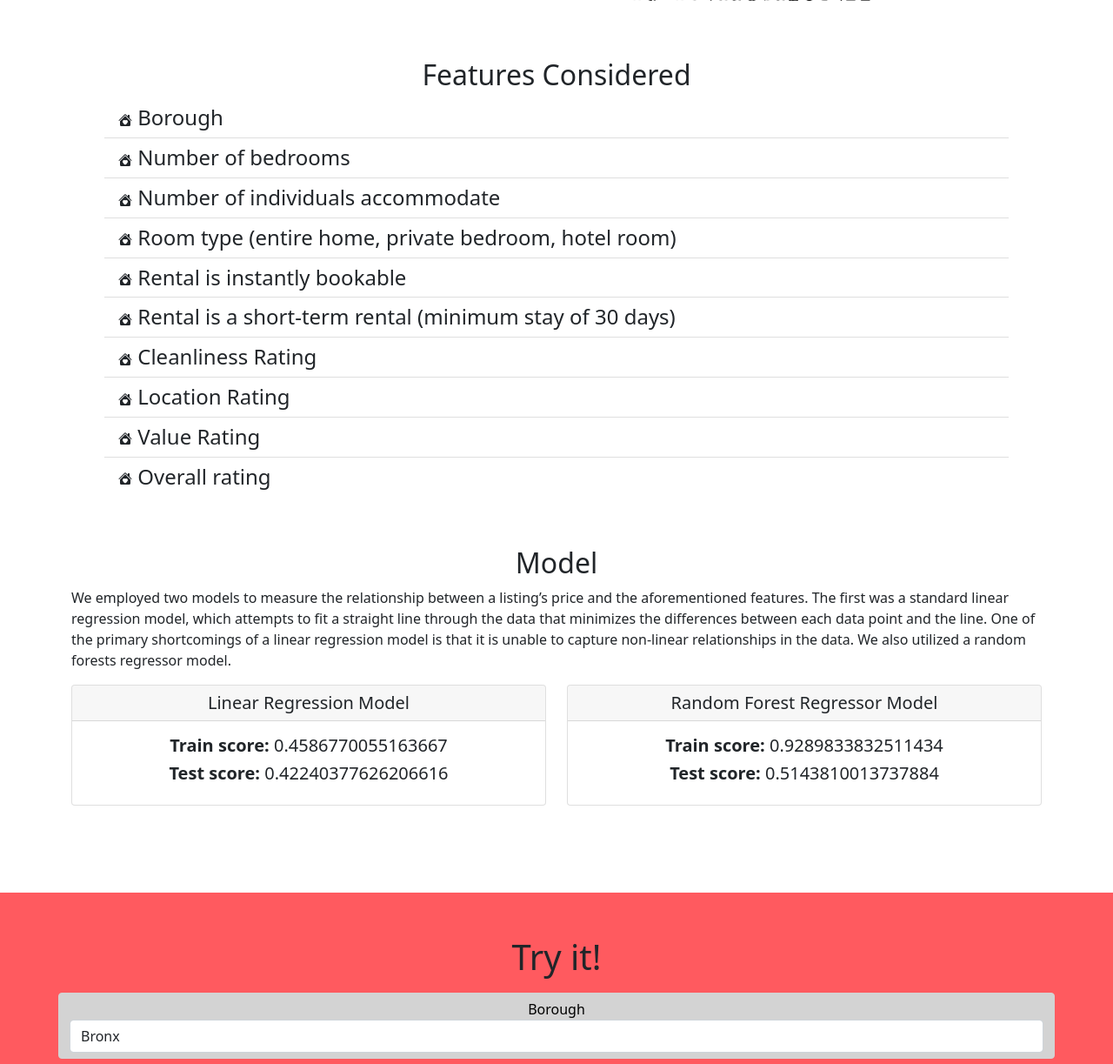
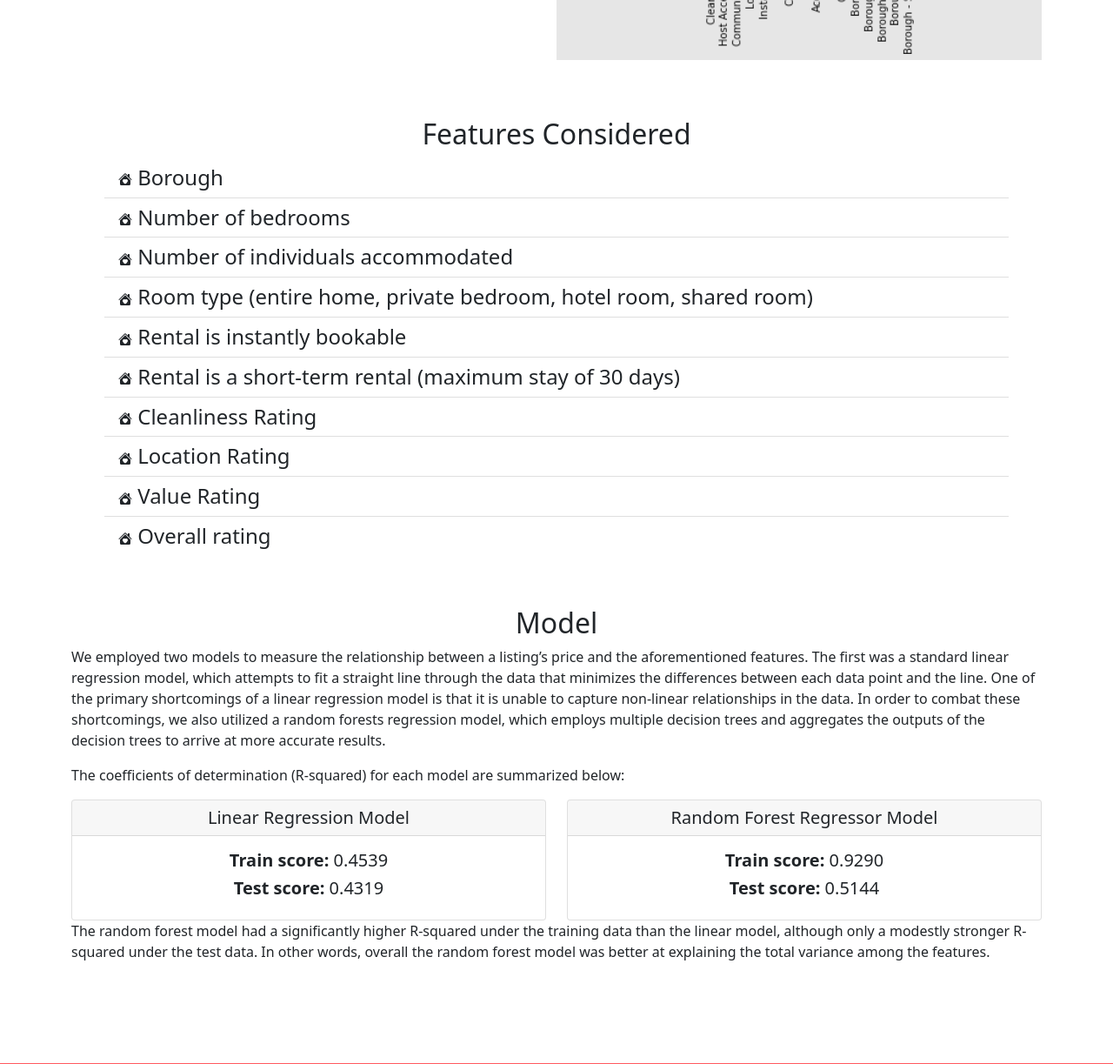
Before and after one commit to joyesufu/Airbnb_Pricing_Model, a Flask app: page / in a window 1280 px wide. Shown: the part 2857-4080 px from the top of the page at 87% size. Run offline with Flask 2, Linux system fonts and the light colour scheme; parts of the project's set-up code (start-up, migrations or seed data) failed here and were passed over; some libraries are stand-ins or nearby versions.

Commit message:
added model visualizations and tweaking text in html

```diff
--- a/templates/index.html
+++ b/templates/index.html
@@ -175,7 +175,7 @@
 
       <div class="container">
         <div class="row text-center">
-          <h2> Data Analysis with Visualizations</h2>
+          <h2> Data Analysis and Visualizations</h2>
         </div>
         <br>
         <div id="data" class="clearfix">
@@ -216,7 +216,7 @@
         <div class="row text-center">
         </div>
         <div class="clearfix">
-          <img src="../static/images/correlation_matrix.png" class="col-md-6 float-md-end mb-3 ms-md-3" alt="...">
+          <img src="../static/images/correlation_matrix.png" class="col-md-6 float-md-end mb-3 ms-md-3" alt="..." width="auto" height="auto">
           <p>
             Finally, we wanted to account for listings with atypically high prices which may not be well-explained by the existing data. However, we recognized that what may be an atypically high price in one part of New York City may not be
             unusually expensive in another part of the city.
@@ -249,11 +249,11 @@
               <li class="list-group-item list"><svg xmlns="http://www.w3.org/2000/svg" width="16" height="16" fill="currentColor" class="bi bi-house-heart-fill" viewBox="0 0 16 16">
   <path d="M7.293 1.5a1 1 0 0 1 1.414 0L11 3.793V2.5a.5.5 0 0 1 .5-.5h1a.5.5 0 0 1 .5.5v3.293l2.354 2.353a.5.5 0 0 1-.708.707L8 2.207 1.354 8.853a.5.5 0 1 1-.708-.707L7.293 1.5Z"/>
   <path d="m14 9.293-6-6-6 6V13.5A1.5 1.5 0 0 0 3.5 15h9a1.5 1.5 0 0 0 1.5-1.5V9.293Zm-6-.811c1.664-1.673 5.825 1.254 0 5.018-5.825-3.764-1.664-6.691 0-5.018Z"/>
-</svg> Number of individuals accommodate</li>
+</svg> Number of individuals accommodated</li>
               <li class="list-group-item list"><svg xmlns="http://www.w3.org/2000/svg" width="16" height="16" fill="currentColor" class="bi bi-house-heart-fill" viewBox="0 0 16 16">
   <path d="M7.293 1.5a1 1 0 0 1 1.414 0L11 3.793V2.5a.5.5 0 0 1 .5-.5h1a.5.5 0 0 1 .5.5v3.293l2.354 2.353a.5.5 0 0 1-.708.707L8 2.207 1.354 8.853a.5.5 0 1 1-.708-.707L7.293 1.5Z"/>
   <path d="m14 9.293-6-6-6 6V13.5A1.5 1.5 0 0 0 3.5 15h9a1.5 1.5 0 0 0 1.5-1.5V9.293Zm-6-.811c1.664-1.673 5.825 1.254 0 5.018-5.825-3.764-1.664-6.691 0-5.018Z"/>
-</svg> Room type (entire home, private bedroom, hotel room)</li>
+</svg> Room type (entire home, private bedroom, hotel room, shared room)</li>
               <li class="list-group-item list"><svg xmlns="http://www.w3.org/2000/svg" width="16" height="16" fill="currentColor" class="bi bi-house-heart-fill" viewBox="0 0 16 16">
   <path d="M7.293 1.5a1 1 0 0 1 1.414 0L11 3.793V2.5a.5.5 0 0 1 .5-.5h1a.5.5 0 0 1 .5.5v3.293l2.354 2.353a.5.5 0 0 1-.708.707L8 2.207 1.354 8.853a.5.5 0 1 1-.708-.707L7.293 1.5Z"/>
   <path d="m14 9.293-6-6-6 6V13.5A1.5 1.5 0 0 0 3.5 15h9a1.5 1.5 0 0 0 1.5-1.5V9.293Zm-6-.811c1.664-1.673 5.825 1.254 0 5.018-5.825-3.764-1.664-6.691 0-5.018Z"/>
@@ -261,7 +261,7 @@
               <li class="list-group-item list"><svg xmlns="http://www.w3.org/2000/svg" width="16" height="16" fill="currentColor" class="bi bi-house-heart-fill" viewBox="0 0 16 16">
   <path d="M7.293 1.5a1 1 0 0 1 1.414 0L11 3.793V2.5a.5.5 0 0 1 .5-.5h1a.5.5 0 0 1 .5.5v3.293l2.354 2.353a.5.5 0 0 1-.708.707L8 2.207 1.354 8.853a.5.5 0 1 1-.708-.707L7.293 1.5Z"/>
   <path d="m14 9.293-6-6-6 6V13.5A1.5 1.5 0 0 0 3.5 15h9a1.5 1.5 0 0 0 1.5-1.5V9.293Zm-6-.811c1.664-1.673 5.825 1.254 0 5.018-5.825-3.764-1.664-6.691 0-5.018Z"/>
-</svg> Rental is a short-term rental (minimum stay of 30 days)</li>
+</svg> Rental is a short-term rental (maximum stay of 30 days)</li>
               <li class="list-group-item list"><svg xmlns="http://www.w3.org/2000/svg" width="16" height="16" fill="currentColor" class="bi bi-house-heart-fill" viewBox="0 0 16 16">
   <path d="M7.293 1.5a1 1 0 0 1 1.414 0L11 3.793V2.5a.5.5 0 0 1 .5-.5h1a.5.5 0 0 1 .5.5v3.293l2.354 2.353a.5.5 0 0 1-.708.707L8 2.207 1.354 8.853a.5.5 0 1 1-.708-.707L7.293 1.5Z"/>
   <path d="m14 9.293-6-6-6 6V13.5A1.5 1.5 0 0 0 3.5 15h9a1.5 1.5 0 0 0 1.5-1.5V9.293Zm-6-.811c1.664-1.673 5.825 1.254 0 5.018-5.825-3.764-1.664-6.691 0-5.018Z"/>
@@ -290,14 +290,18 @@
         <div class="row">
           <p>
             We employed two models to measure the relationship between a listing’s price and the aforementioned features. The first was a standard linear regression model, which attempts to fit a straight line through the data that minimizes the
-            differences between each data point and the line. One of the primary shortcomings of a linear regression model is that it is unable to capture non-linear relationships in the data. We also utilized a random forests regressor model.
+            differences between each data point and the line. One of the primary shortcomings of a linear regression model is that it is unable to capture non-linear relationships in the data. In order to combat these shortcomings, we also utilized
+            a random forests regression model, which employs multiple decision trees and aggregates the outputs of the decision trees to arrive at more accurate results.
+          </p>
+          <p>
+            The coefficients of determination (R-squared) for each model are summarized below:
           </p>
           <div class="col  align-self-center">
             <div class="card">
               <h5 class="card-header text-center">Linear Regression Model</h5>
               <div class="card-body">
-                <h5 class="card-title text-center"><strong>Train score:</strong> 0.4586770055163667</h5>
-                <h5 class="card-title text-center"><strong>Test score:</strong> 0.42240377626206616</h5>
+                <h5 class="card-title text-center"><strong>Train score:</strong> 0.4539</h5>
+                <h5 class="card-title text-center"><strong>Test score:</strong> 0.4319</h5>
               </div>
             </div>
           </div>
@@ -306,11 +310,14 @@
             <div class="card">
               <h5 class="card-header text-center">Random Forest Regressor Model</h5>
               <div class="card-body">
-                <h5 class="card-title text-center"><strong>Train score:</strong> 0.9289833832511434</h5>
-                <h5 class="card-title text-center"><strong>Test score:</strong> 0.5143810013737884</h5>
+                <h5 class="card-title text-center"><strong>Train score:</strong> 0.9290</h5>
+                <h5 class="card-title text-center"><strong>Test score:</strong> 0.5144</h5>
               </div>
             </div>
           </div>
+          <p>The random forest model had a significantly higher R-squared under the training data than the linear model, although only a modestly stronger R-squared under the test data. In other words, overall
+            the random forest model was better at explaining the total variance among the features.
+          </p>
         </div>
       </div>
       </div>
```
Also changed, not shown: images/correlation_matrix.png, static/images/correlation_matrix.png, static/images/scatter_linear.png (added), static/images/scatter_rfr.png (added), 1 other file.
